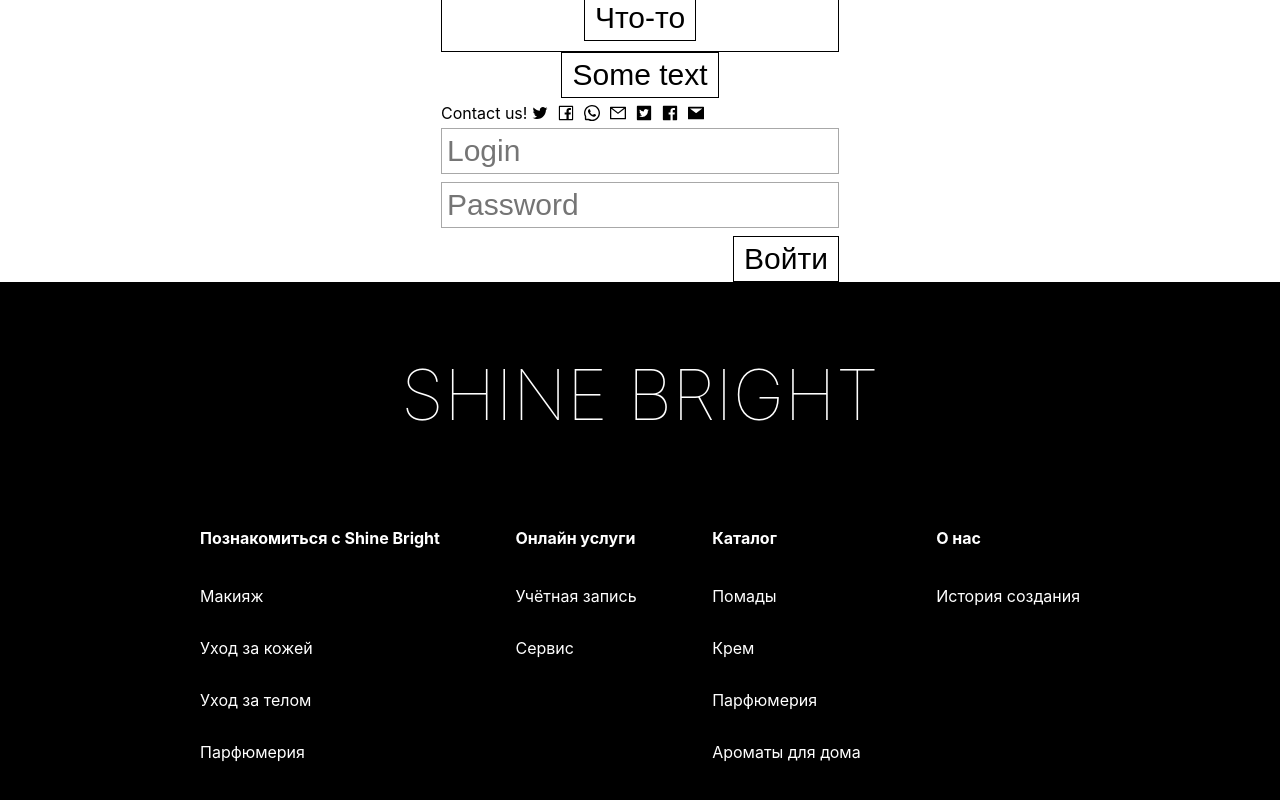
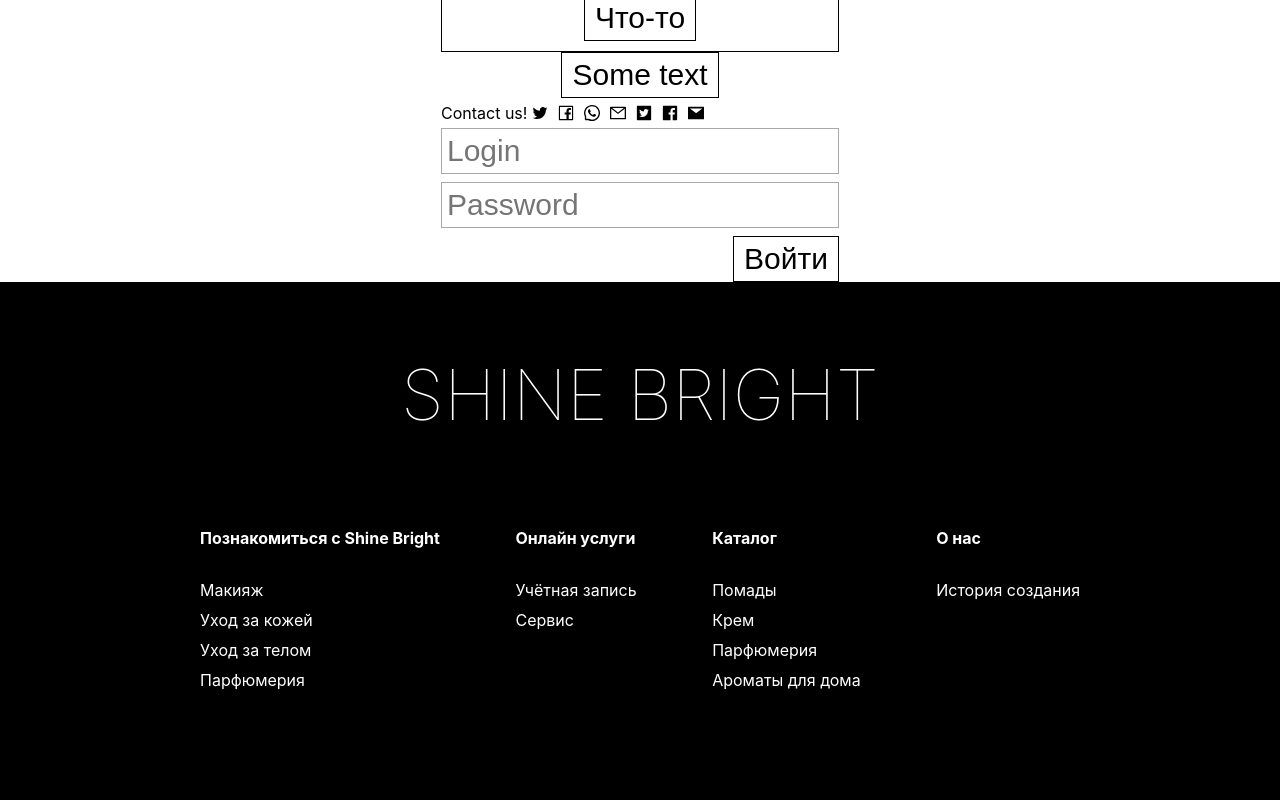
Before and after one commit to Arteminariy/shop, a React (Create React App) app in the folder client/: page / in a window 1280 px wide. Shown: the part 686-1486 px from the top of the page. Built offline with nearby package versions, Linux system fonts and the light colour scheme.

Commit message:
footer upd

```diff
--- a/client/src/components/Footer/Footer.css
+++ b/client/src/components/Footer/Footer.css
@@ -23,3 +23,8 @@ footer {
     flex-direction: column;
     align-items: flex-start;
 }
+.footer-tab-text {
+    color: #fff;
+    text-decoration: none;
+    margin-top: 10px;
+}
--- a/client/src/components/Footer/Footer.tsx
+++ b/client/src/components/Footer/Footer.tsx
@@ -1,4 +1,5 @@
 import React, { FC } from 'react';
+import { Link } from 'react-router-dom';
 import './Footer.css';
 
 export interface IFooterProps {
@@ -12,26 +13,26 @@ const Footer: FC<IFooterProps> = () => {
 			<div className="footer-content">
 				<div className="footer-tab">
 					<h4 className="footer-tab-heading">Познакомиться с Shine Bright</h4>
-					<p className="footer-tab-text">Макияж</p>
-					<p className="footer-tab-text">Уход за кожей</p>
-					<p className="footer-tab-text">Уход за телом</p>
-					<p className="footer-tab-text">Парфюмерия</p>
+					<Link to={'/'} className="footer-tab-text">Макияж</Link>
+					<Link to={'/'} className="footer-tab-text">Уход за кожей</Link>
+					<Link to={'/'} className="footer-tab-text">Уход за телом</Link>
+					<Link to={'/'} className="footer-tab-text">Парфюмерия</Link>
 				</div>
 				<div className="footer-tab">
 					<h4 className="footer-tab-heading">Онлайн услуги</h4>
-					<p className="footer-tab-text">Учётная запись</p>
-					<p className="footer-tab-text">Сервис</p>
+					<Link to={'/'} className="footer-tab-text">Учётная запись</Link>
+					<Link to={'/'} className="footer-tab-text">Сервис</Link>
 				</div>
 				<div className="footer-tab">
 					<h4 className="footer-tab-heading">Каталог</h4>
-					<p className="footer-tab-text">Помады</p>
-					<p className="footer-tab-text">Крем</p>
-					<p className="footer-tab-text">Парфюмерия</p>
-					<p className="footer-tab-text">Ароматы для дома</p>
+					<Link to={'/'} className="footer-tab-text">Помады</Link>
+					<Link to={'/'} className="footer-tab-text">Крем</Link>
+					<Link to={'/'} className="footer-tab-text">Парфюмерия</Link>
+					<Link to={'/'} className="footer-tab-text">Ароматы для дома</Link>
 				</div>
 				<div className="footer-tab">
 					<h4 className="footer-tab-heading">О нас</h4>
-					<p className="footer-tab-text">История создания</p>
+					<Link to={'/'} className="footer-tab-text">История создания</Link>
 				</div>
 			</div>
 		</footer>
```
